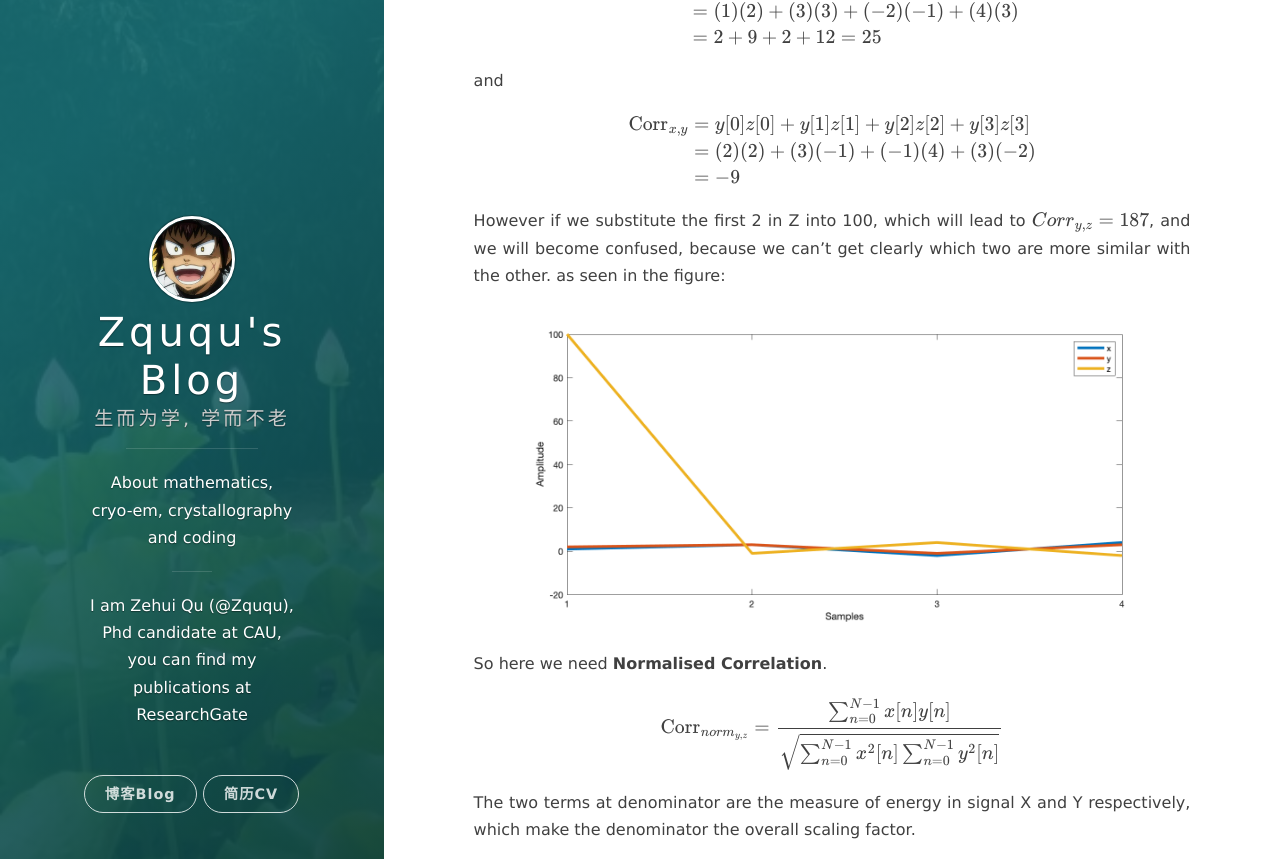
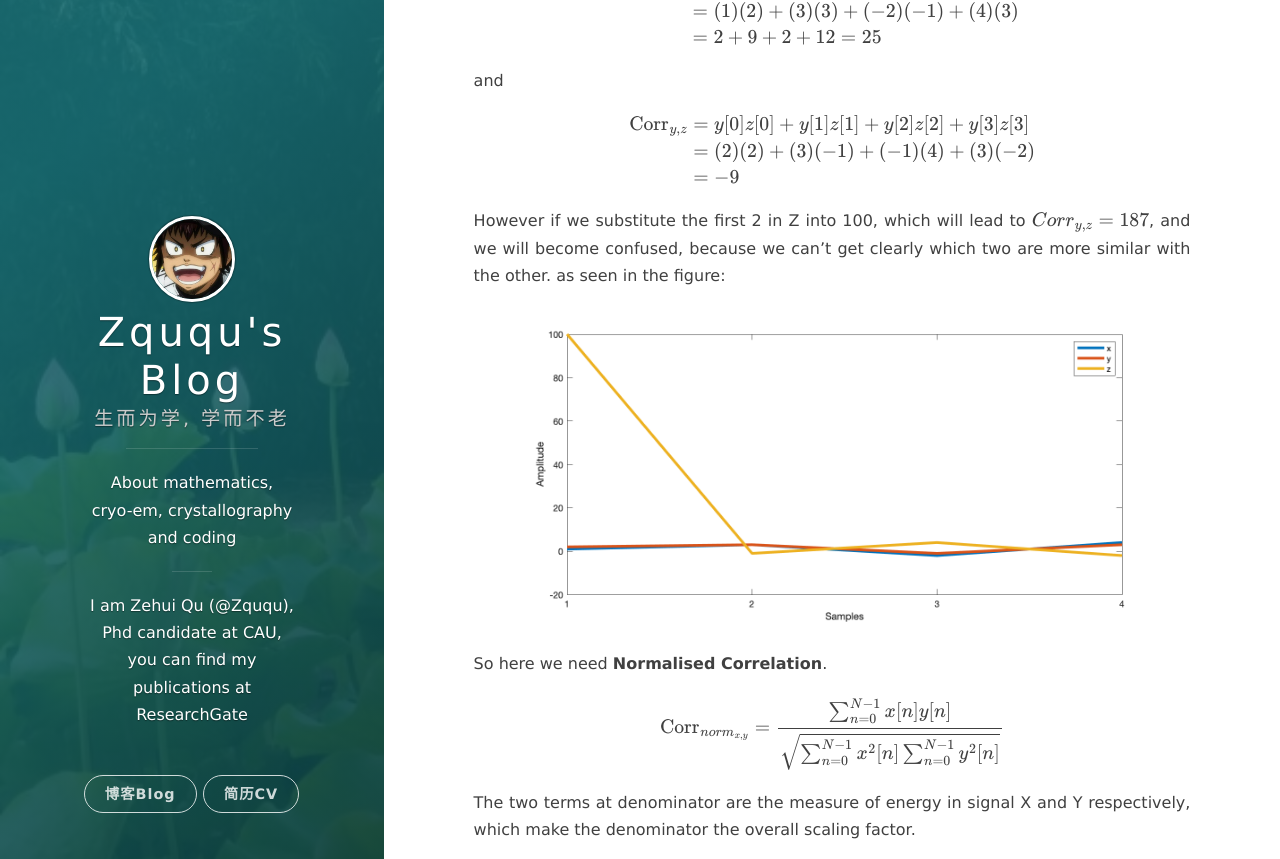
Before and after one commit to onevcat/vno-jekyll, a Jekyll site: the page built from _posts/2019-10-18-correlation-of-discrete-signals.markdown, in a window 1280 px wide and 1400 px high, scrolled down 1138 px. Shown: the part 145-1004 px from the top of the window. Built offline with Jekyll 4.4.1, drawn with Linux system fonts in a browser that asks for light colours; nearby versions of some CDN libraries; formulas are drawn with MathJax 3; comment, search, counter and statistics services are not loaded.

Commit message:
fix errs

```diff
--- a/_posts/2019-10-18-correlation-of-discrete-signals.markdown
+++ b/_posts/2019-10-18-correlation-of-discrete-signals.markdown
@@ -43,7 +43,7 @@ $$
 and
 
 $$
-\begin{aligned} \operatorname{Corr}_{x,y} &= y[0]z[0] + y[1]z[1] + y[2]z[2] + y[3]z[3] \\ &= (2)(2)+(3)(-1)+(-1)(4)+(3)(-2) \\ &= -9 \end{aligned}
+\begin{aligned} \operatorname{Corr}_{y,z} &= y[0]z[0] + y[1]z[1] + y[2]z[2] + y[3]z[3] \\ &= (2)(2)+(3)(-1)+(-1)(4)+(3)(-2) \\ &= -9 \end{aligned}
 $$
 
 However if we substitute the first 2 in Z into 100, which will lead to $Corr_{y,z} = 187$, and we will become confused, because we can't get clearly which two are more similar with the other. as seen in the figure:
@@ -53,7 +53,7 @@ However if we substitute the first 2 in Z into 100, which will lead to $Corr_{y,
 So here we need **Normalised Correlation**.
 
 $$
-\operatorname{Corr}_{norm_{y,z}}=\frac{\sum_{n=0}^{N-1} x[n]y[n]}{\sqrt{\sum_{n=0}^{N-1} x^{2}[n] \sum_{n=0}^{N-1} y^{2}[n]}}
+\operatorname{Corr}_{norm_{x,y}}=\frac{\sum_{n=0}^{N-1} x[n]y[n]}{\sqrt{\sum_{n=0}^{N-1} x^{2}[n] \sum_{n=0}^{N-1} y^{2}[n]}}
 $$
 
 The two terms at denominator are the measure of energy in signal X and Y respectively, which make the denominator the overall scaling factor.
```
